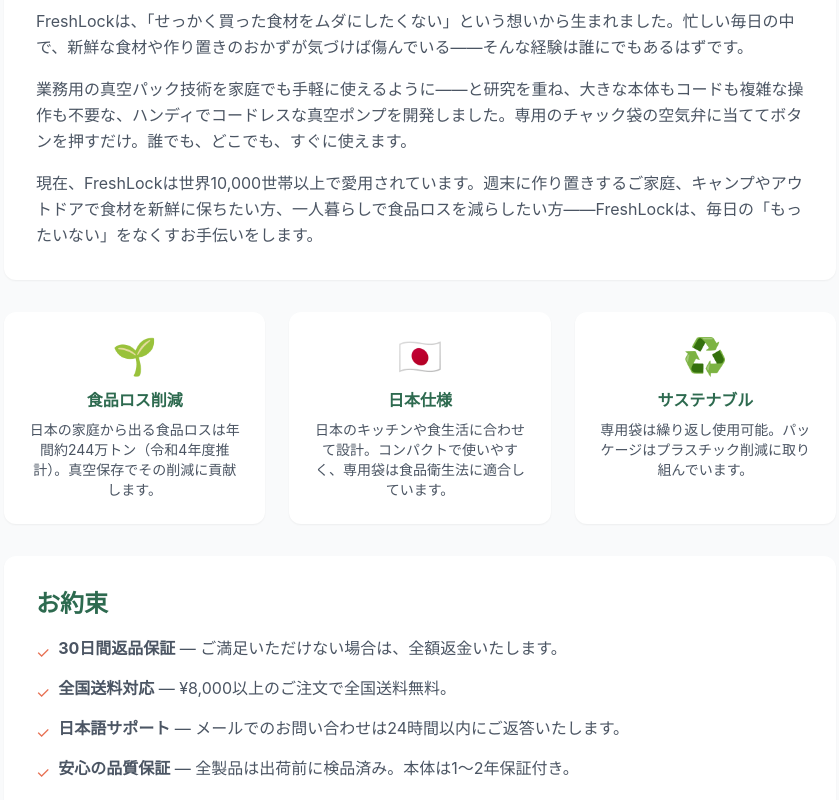
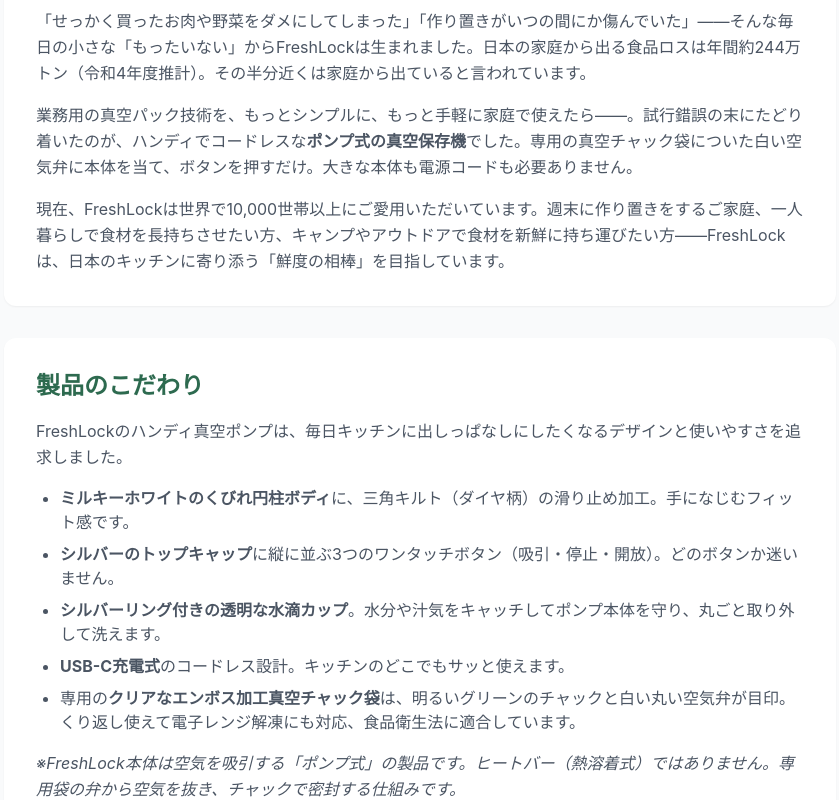
Before and after one commit to jasonyuan886/freshlock-jp, a Next.js app: page /about in a window 1280 px wide. Shown: the part 360-1160 px from the top of the page, without its empty margins (220-1059 px from the left). Built offline with nearby package versions, Linux system fonts and the light colour scheme.

Commit message:
GMC compliance: improve contact/privacy/terms/returns/about pages; add shipping page; unify support email; fix footer links

```diff
--- a/app/about/page.tsx
+++ b/app/about/page.tsx
@@ -4,7 +4,7 @@
       <div className="text-center mb-12">
         <h1 className="section-title">FreshLockについて</h1>
         <p className="section-subtitle">
-          「もったいない」をなくしたい。日本の食卓から食品ロスを減らす、それが私たちの想いです。
+          日本の食卓から「もったいない」をなくす。毎日の鮮度を、もっと長く、もっと手軽に。
         </p>
       </div>
 
@@ -12,21 +12,48 @@
         <div className="bg-white rounded-xl p-8 shadow-sm mb-8">
           <h2 className="text-2xl font-bold text-primary mb-4">ストーリー</h2>
           <p className="text-gray-600 leading-relaxed mb-4">
-            FreshLockは、「せっかく買った食材をムダにしたくない」という想いから生まれました。忙しい毎日の中で、新鮮な食材や作り置きのおかずが気づけば傷んでいる——そんな経験は誰にでもあるはずです。
+            「せっかく買ったお肉や野菜をダメにしてしまった」「作り置きがいつの間にか傷んでいた」——そんな毎日の小さな「もったいない」からFreshLockは生まれました。日本の家庭から出る食品ロスは年間約244万トン（令和4年度推計）。その半分近くは家庭から出ていると言われています。
           </p>
           <p className="text-gray-600 leading-relaxed mb-4">
-            業務用の真空パック技術を家庭でも手軽に使えるように——と研究を重ね、大きな本体もコードも複雑な操作も不要な、ハンディでコードレスな真空ポンプを開発しました。専用のチャック袋の空気弁に当ててボタンを押すだけ。誰でも、どこでも、すぐに使えます。
+            業務用の真空パック技術を、もっとシンプルに、もっと手軽に家庭で使えたら——。試行錯誤の末にたどり着いたのが、ハンディでコードレスな<strong>ポンプ式の真空保存機</strong>でした。専用の真空チャック袋についた白い空気弁に本体を当て、ボタンを押すだけ。大きな本体も電源コードも必要ありません。
           </p>
           <p className="text-gray-600 leading-relaxed">
-            現在、FreshLockは世界10,000世帯以上で愛用されています。週末に作り置きするご家庭、キャンプやアウトドアで食材を新鮮に保ちたい方、一人暮らしで食品ロスを減らしたい方——FreshLockは、毎日の「もったいない」をなくすお手伝いをします。
+            現在、FreshLockは世界で10,000世帯以上にご愛用いただいています。週末に作り置きをするご家庭、一人暮らしで食材を長持ちさせたい方、キャンプやアウトドアで食材を新鮮に持ち運びたい方——FreshLockは、日本のキッチンに寄り添う「鮮度の相棒」を目指しています。
+          </p>
+        </div>
+
+        <div className="bg-white rounded-xl p-8 shadow-sm mb-8">
+          <h2 className="text-2xl font-bold text-primary mb-4">製品のこだわり</h2>
+          <p className="text-gray-600 leading-relaxed mb-4">
+            FreshLockのハンディ真空ポンプは、毎日キッチンに出しっぱなしにしたくなるデザインと使いやすさを追求しました。
+          </p>
+          <ul className="space-y-2 text-gray-600 list-disc pl-6">
+            <li>
+              <strong>ミルキーホワイトのくびれ円柱ボディ</strong>に、三角キルト（ダイヤ柄）の滑り止め加工。手になじむフィット感です。
+            </li>
+            <li>
+              <strong>シルバーのトップキャップ</strong>に縦に並ぶ3つのワンタッチボタン（吸引・停止・開放）。どのボタンか迷いません。
+            </li>
+            <li>
+              <strong>シルバーリング付きの透明な水滴カップ</strong>。水分や汁気をキャッチしてポンプ本体を守り、丸ごと取り外して洗えます。
+            </li>
+            <li>
+              <strong>USB-C充電式</strong>のコードレス設計。キッチンのどこでもサッと使えます。
+            </li>
+            <li>
+              専用の<strong>クリアなエンボス加工真空チャック袋</strong>は、明るいグリーンのチャックと白い丸い空気弁が目印。くり返し使えて電子レンジ解凍にも対応、食品衛生法に適合しています。
+            </li>
+          </ul>
+          <p className="text-gray-600 leading-relaxed mt-4">
+            <em>※FreshLock本体は空気を吸引する「ポンプ式」の製品です。ヒートバー（熱溶着式）ではありません。専用袋の弁から空気を抜き、チャックで密封する仕組みです。</em>
           </p>
         </div>
 
         <div className="grid md:grid-cols-3 gap-6 mb-8">
           {[
-            { icon: '🌱', title: '食品ロス削減', text: '日本の家庭から出る食品ロスは年間約244万トン（令和4年度推計）。真空保存でその削減に貢献します。' },
-            { icon: '🇯🇵', title: '日本仕様', text: '日本のキッチンや食生活に合わせて設計。コンパクトで使いやすく、専用袋は食品衛生法に適合しています。' },
-            { icon: '♻️', title: 'サステナブル', text: '専用袋は繰り返し使用可能。パッケージはプラスチック削減に取り組んでいます。' },
+            { icon: '🌱', title: '食品ロス削減', text: '真空保存で食材を長持ちさせ、毎日の「もったいない」を減らします。冷凍焼けやにおい移りも防ぎます。' },
+            { icon: '🇯🇵', title: '日本のキッチン仕様', text: 'コンパクトで場所を取らず、日本の食生活に合わせて設計。専用袋は食品衛生法適合です。' },
+            { icon: '♻️', title: 'くり返し使える', text: '専用チャック袋は水洗いして何度も再利用可能。環境にもお財布にもやさしい。' },
           ].map((v) => (
             <div key={v.title} className="bg-white rounded-xl p-6 shadow-sm text-center">
               <div className="text-4xl mb-3">{v.icon}</div>
@@ -45,15 +72,15 @@
             </li>
             <li className="flex items-start gap-2">
               <span className="text-accent mt-1">✓</span>
-              <span><strong>全国送料対応</strong> — ¥8,000以上のご注文で全国送料無料。</span>
+              <span><strong>¥8,000以上のご注文で全国送料無料</strong> — 日本国内どこでも送料無料でお届けします。</span>
             </li>
             <li className="flex items-start gap-2">
               <span className="text-accent mt-1">✓</span>
-              <span><strong>日本語サポート</strong> — メールでのお問い合わせは24時間以内にご返答いたします。</span>
+              <span><strong>日本語メールサポート</strong> — support@freshlocksealer.com までメールをいただければ、平日24時間以内にご返信いたします。</span>
             </li>
             <li className="flex items-start gap-2">
               <span className="text-accent mt-1">✓</span>
-              <span><strong>安心の品質保証</strong> — 全製品は出荷前に検品済み。本体は1〜2年保証付き。</span>
+              <span><strong>安心の1〜2年メーカー保証</strong> — 全製品は出荷前に検品済み。万が一の不具合にも日本語で丁寧に対応いたします。</span>
             </li>
           </ul>
         </div>
```
